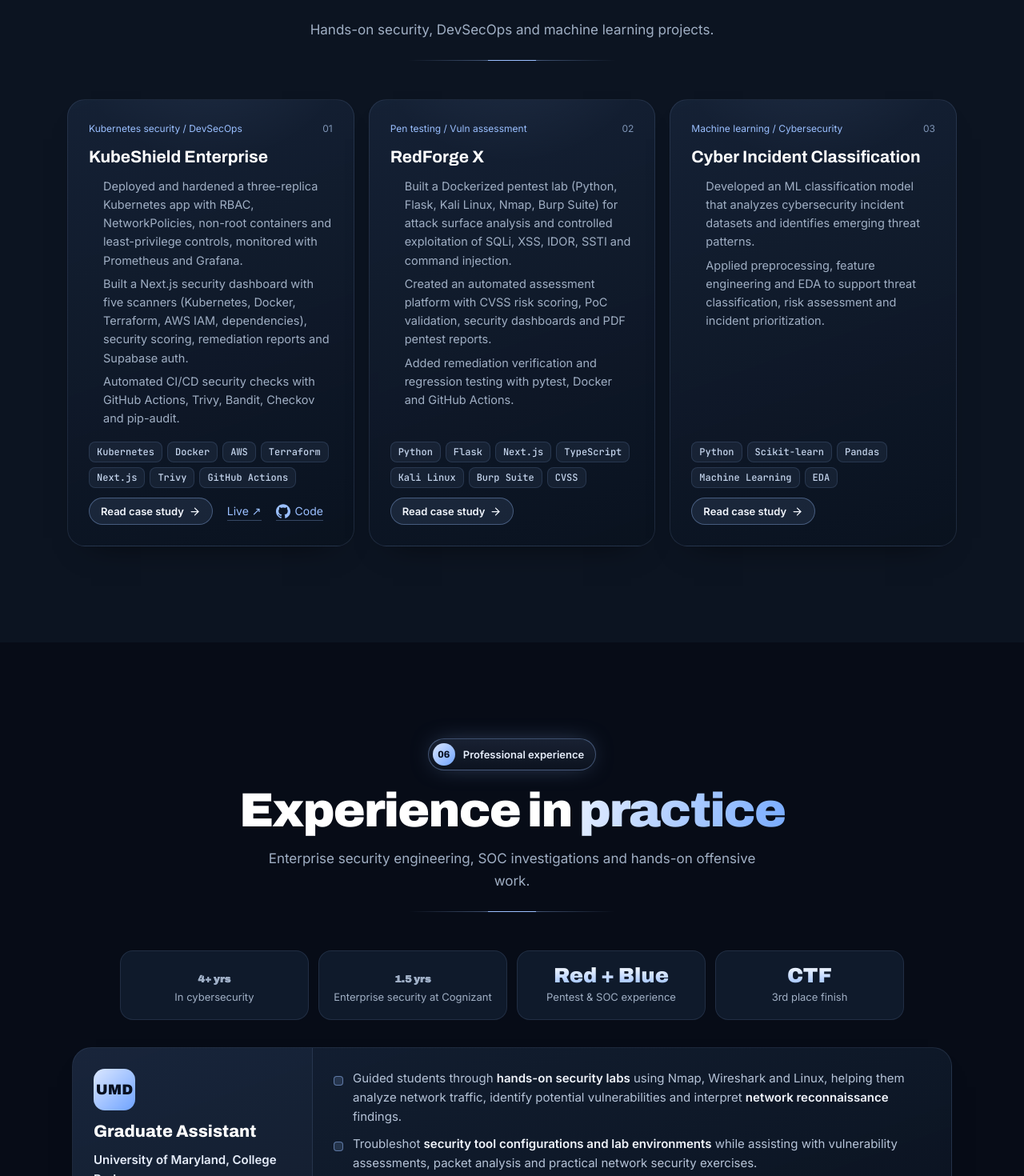
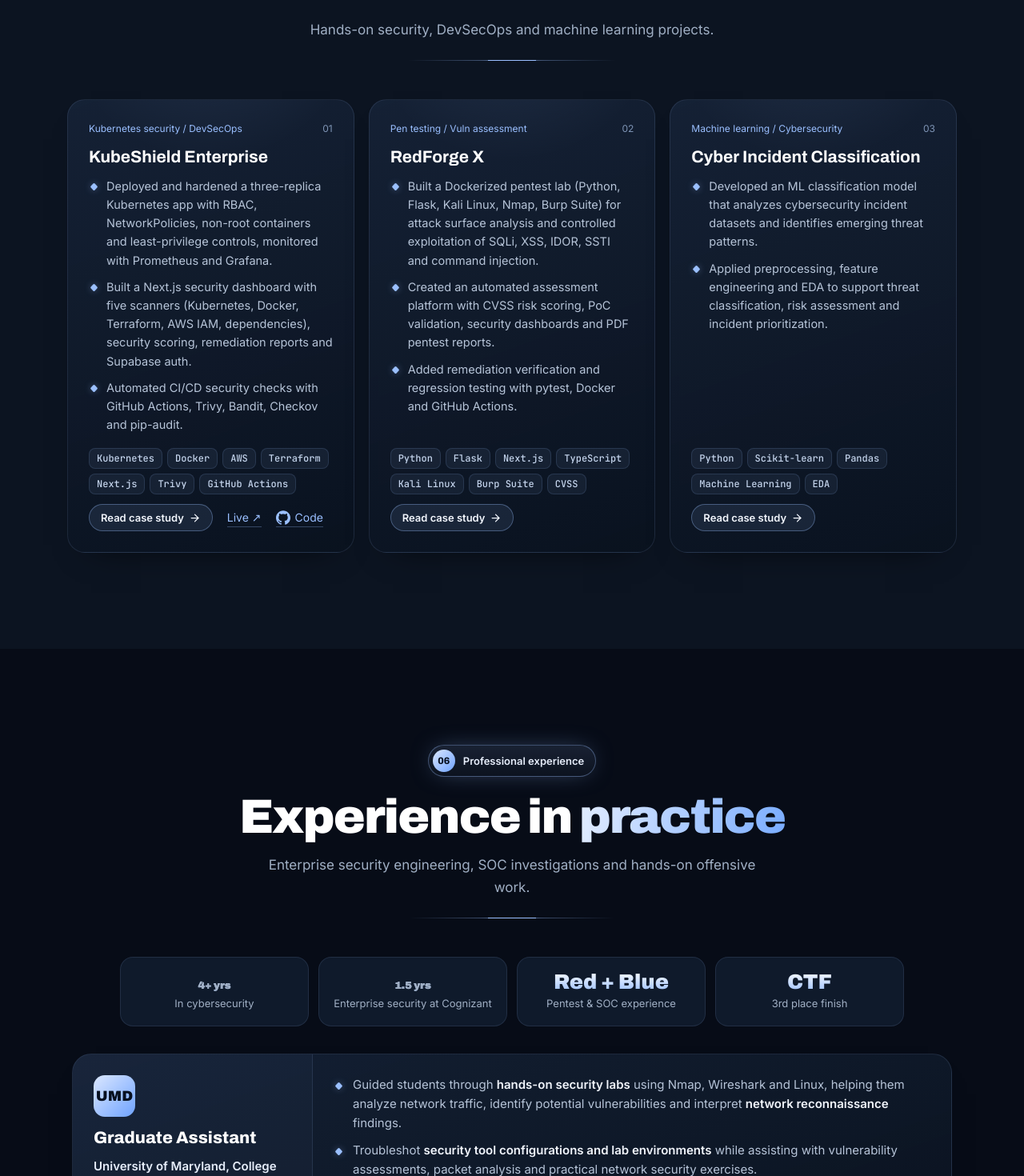
Before and after one commit to S18-01/Siddharth-Portfolio, a Next.js app: page / in a window 1280 px wide. Shown: the part 7660-9130 px from the top of the page at 80% size. Built offline with nearby package versions, Linux system fonts and the light colour scheme.

Commit message:
Diamond markers for project and experience points

```diff
--- a/app/globals.css
+++ b/app/globals.css
@@ -323,7 +323,9 @@ html[data-theme=light] .sh-n{color:#fff}
 .box:hover{transform:translateY(-5px);border-color:var(--line2)}
 .box h3{margin:0;font:700 21px/1.25 Archivo,sans-serif}
 .box p{margin:0;color:var(--dim);font-size:15px}
-.box ul{margin:0;padding-left:18px;color:var(--dim);font-size:14.5px;display:grid;gap:6px}
+.box ul{margin:0;padding:0;list-style:none;color:var(--soft);font-size:14.5px;line-height:1.6;display:grid;gap:10px}
+.box ul li{position:relative;padding-left:22px}
+.box ul li::before{content:"";position:absolute;left:3px;top:.62em;width:7px;height:7px;border-radius:1.5px;background:var(--accent);transform:rotate(45deg);box-shadow:0 0 8px -1px rgba(var(--acc-rgb),.7)}
 .ptop{display:flex;justify-content:space-between;align-items:center;gap:10px;font-size:12px;color:var(--accent)}
 .ptop span:last-child{color:var(--mute)}
 .ico{width:46px;height:46px;border-radius:12px;display:grid;place-items:center;border:1px solid var(--line2);background:rgba(var(--acc-rgb),.1);color:var(--accent)}
@@ -367,7 +369,7 @@ html[data-theme=light] .logo-sq{color:#fff}
 .jr{padding:26px;display:flex;flex-direction:column;gap:14px}
 .jr ul{margin:0;padding:0;list-style:none;display:grid;gap:10px}
 .jr li{position:relative;padding-left:24px;color:var(--soft);font-size:15px;line-height:1.6}
-.jr li::before{content:"";position:absolute;left:0;top:.55em;width:12px;height:12px;border-radius:4px;background:rgba(var(--acc-rgb),.15);border:1px solid rgba(var(--acc-rgb),.5)}
+.jr li::before{content:"";position:absolute;left:3px;top:.62em;width:7px;height:7px;border-radius:1.5px;background:var(--accent);transform:rotate(45deg);box-shadow:0 0 8px -1px rgba(var(--acc-rgb),.7)}
 .jr li b{color:var(--ink);font-weight:600}
 
 /* recognition */
@@ -731,7 +733,7 @@ html[data-theme=light] .cglow{mix-blend-mode:multiply;background:radial-gradient
 .cs-body h4{margin:0 0 12px;font:700 12px Inter,sans-serif;letter-spacing:.06em;text-transform:uppercase;color:var(--mute)}
 .cs-body ul{margin:0;padding:0;list-style:none;display:grid;gap:12px}
 .cs-body li{position:relative;padding-left:24px;color:var(--soft);font-size:15px;line-height:1.6}
-.cs-body li::before{content:"";position:absolute;left:0;top:.55em;width:12px;height:12px;border-radius:4px;background:rgba(var(--acc-rgb),.15);border:1px solid rgba(var(--acc-rgb),.5)}
+.cs-body li::before{content:"";position:absolute;left:3px;top:.62em;width:7px;height:7px;border-radius:1.5px;background:var(--accent);transform:rotate(45deg);box-shadow:0 0 8px -1px rgba(var(--acc-rgb),.7)}
 .cs-f{display:flex;flex-wrap:wrap;justify-content:space-between;gap:10px;padding:18px 30px;border-top:1px solid var(--line)}
 @media(max-width:760px){.cs-body{grid-template-columns:minmax(0,1fr);padding:22px}.cs-h{padding:24px 22px 20px}.cs-stats div{padding:14px}.cs-stats b{font-size:22px}.cs-f{padding:14px 22px}.cs-f .btn.ghost{flex:1;min-width:0}.cs-f .btn.ghost{overflow:hidden;text-overflow:ellipsis}.cs-f .btn.call{order:-1;width:100%}}
 
```
